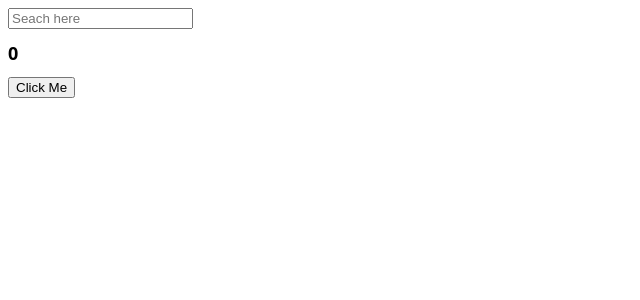
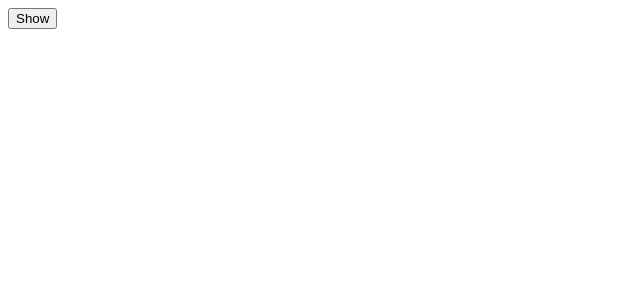
Before and after one commit to sooyeon-dev/react_practice, a React (Create React App) app: page / in a window 1280 px wide. Shown: the top 300 px of the page, without its empty margins (0-640 px from the left). Built offline with nearby package versions, Linux system fonts and the light colour scheme.

Commit message:
CelanUp function

```diff
--- a/src/App.js
+++ b/src/App.js
@@ -1,43 +1,23 @@
-import Button from "./Button.js";
-import styles from "./App.module.css";
 import { useState, useEffect } from "react";
 
+function Hello() {
+  useEffect(() => {
+    console.log("hi");
+    return () => console.log("bye");
+  }, []);
+  return <h1>hello</h1>
+}
+
 function App() {
-  const [counter, setValue] = useState(0);
-  const [keyword, setKeyword] = useState("");
-
-  const onClick = () => setValue((prev) => prev + 1);
-  console.log("i run all that time");
-
-  const onChange = (event) => setKeyword(event.target.value);
-
-  const iRunOnlyOnece = () => {
-    console.log("i run only onece");
-  };
-  useEffect(iRunOnlyOnece, []);
-
-  useEffect(() => {
-    console.log("Call the API..");
-  }, []);
-
-  useEffect(() => {
-    if(keyword !== "" && keyword.length> 5) {
-      console.log("SEARCH FOR", keyword);
-    }
-  }, [keyword]);
+  const [showing, setShowing] = useState(false);
+  const onClick = () => setShowing((prev) => !prev);
 
   return (
     <div>
-      <input
-        value={keyword}
-        onChange={onChange}
-        type="text"
-        placeholder="Seach here">
-      </input>
-      <h1 className={styles.title}>{counter}</h1>
-      <button onClick={onClick}>Click Me</button>
+      {showing ? <Hello /> : null}
+      <button onClick={onClick}>{ showing ? "Hide" : "Show" }</button>
     </div>
-  );
+  )
 }
 
 export default App;
```
